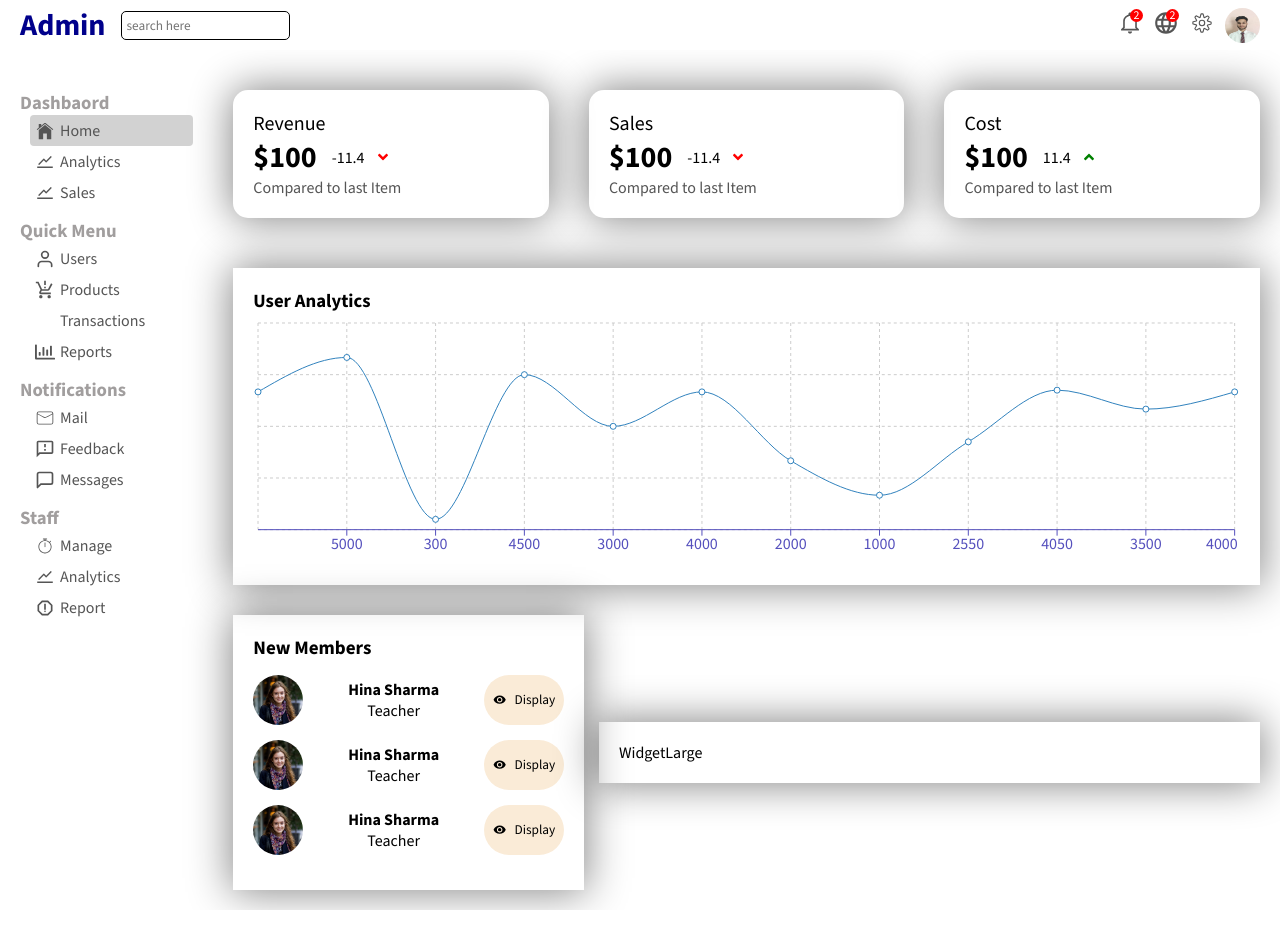
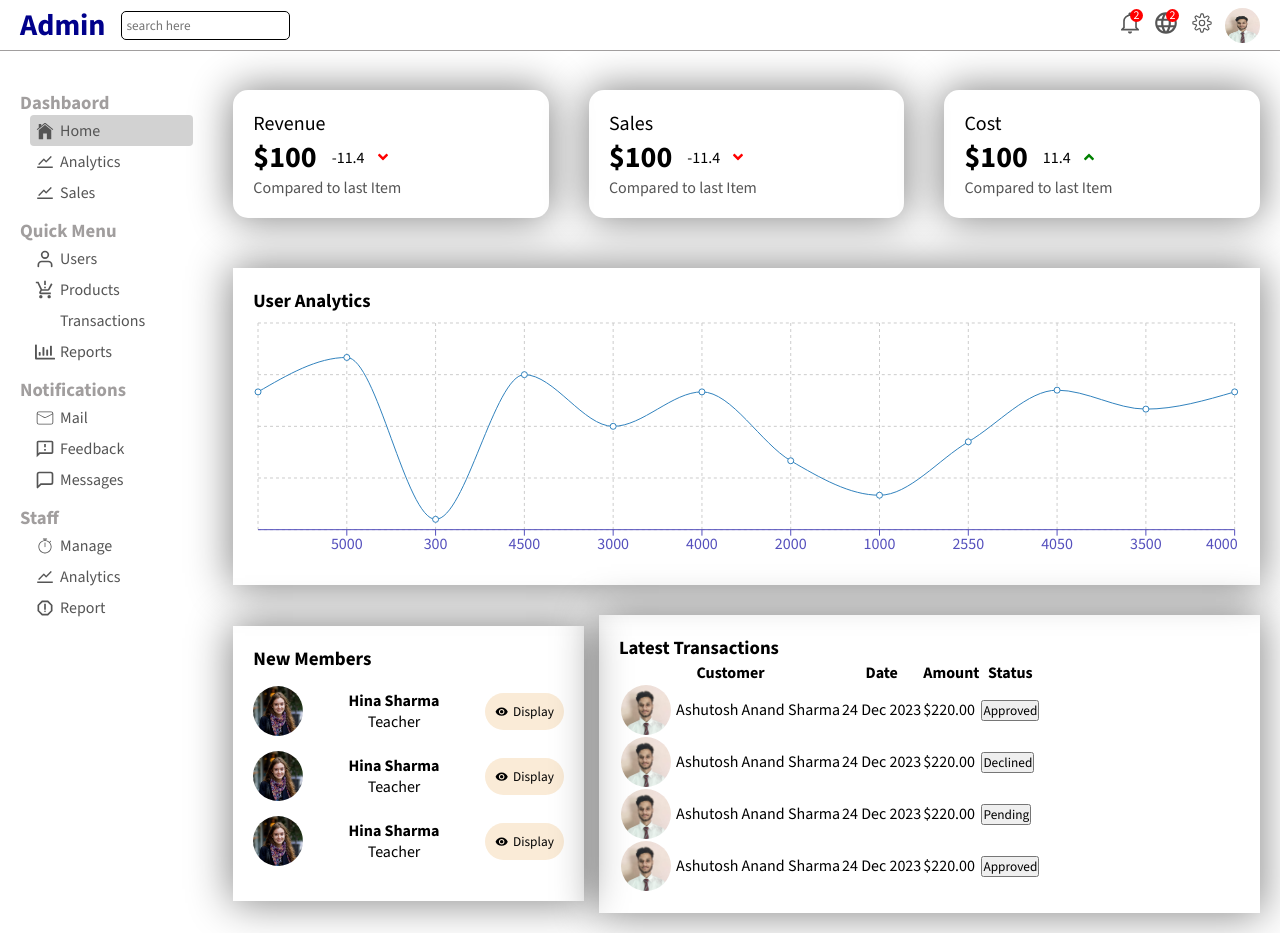
Before and after one commit to Ashutoshvashisht007/Admin-Portal, a React (Vite) app: page / in a window 1280 px wide. Before the commit the page ends 910 px from the top, so only its background shows below. Built offline with nearby package versions, Linux system fonts and the light colour scheme; some icons are missing.

Commit message:
Large widget 90% done

```diff
--- a/src/Components/Navbar/Navbar.css
+++ b/src/Components/Navbar/Navbar.css
@@ -73,3 +73,10 @@
     border-radius: 50%;
     cursor: pointer;
 }
+
+.line{
+    border: none;
+    height: 1px;
+    color: #a19e9e;
+    background: #a19e9e;
+}
--- a/src/Components/Navbar/Navbar.jsx
+++ b/src/Components/Navbar/Navbar.jsx
@@ -32,6 +32,7 @@ export const Navbar = () => {
                 <img src="assets/pic/passport_size.jpg" alt="Ashutosh" className='profile_pic' />
             </div>
         </div>
+        <hr className='line'/>
     </div>
   )
 }
--- a/src/Components/widgetLarge/WidgetLarge.jsx
+++ b/src/Components/widgetLarge/WidgetLarge.jsx
@@ -3,7 +3,68 @@ import "./widgetLarge.css"
 
 
 export const WidgetLarge = () => {
+
+  const Button = ({type}) => {
+      return <button className={"WidgetLargeButton" + type}>
+        {type}
+      </button>
+  }
+
   return (
-    <div className='widgetLarge'>WidgetLarge</div>
+    <div className='widgetLarge'>
+      <h3 className='widgetLargeTitle'>Latest Transactions</h3>
+      <table className="widgetLargeTable">
+        <tr className="widgetLargeRow">
+          <th className="widgetLargeHeading">
+            Customer
+          </th>
+          <th className="widgetLargeHeading">
+            Date
+          </th>
+          <th className="widgetLargeHeading">
+            Amount
+          </th>
+          <th className="widgetLargeHeading">
+            Status
+          </th>
+        </tr>
+        <tr className="widgetLargeRow">
+          <td className="widgetLargeTd">
+            <img src="assets/pic/passport_size.jpg" alt="Profile Pic" className="widgetLargeImage" />
+            <span className="widgetLargeName">Ashutosh Anand Sharma</span>
+          </td>
+          <td className="widgetLargeDate">24 Dec 2023</td>
+          <td className="widgetLargeAmount">$220.00</td>
+          <td className="widgetLargeStatus"><Button type="Approved"/></td>
+        </tr>
+        <tr className="widgetLargeRow">
+          <td className="widgetLargeTd">
+            <img src="assets/pic/passport_size.jpg" alt="Profile Pic" className="widgetLargeImage" />
+            <span className="widgetLargeName">Ashutosh Anand Sharma</span>
+          </td>
+          <td className="widgetLargeDate">24 Dec 2023</td>
+          <td className="widgetLargeAmount">$220.00</td>
+          <td className="widgetLargeStatus"><Button type="Declined"/></td>
+        </tr>
+        <tr className="widgetLargeRow">
+          <td className="widgetLargeTd">
+            <img src="assets/pic/passport_size.jpg" alt="Profile Pic" className="widgetLargeImage" />
+            <span className="widgetLargeName">Ashutosh Anand Sharma</span>
+          </td>
+          <td className="widgetLargeDate">24 Dec 2023</td>
+          <td className="widgetLargeAmount">$220.00</td>
+          <td className="widgetLargeStatus"><Button type="Pending"/></td>
+        </tr>
+        <tr className="widgetLargeRow">
+          <td className="widgetLargeTd">
+            <img src="assets/pic/passport_size.jpg" alt="Profile Pic" className="widgetLargeImage" />
+            <span className="widgetLargeName">Ashutosh Anand Sharma</span>
+          </td>
+          <td className="widgetLargeDate">24 Dec 2023</td>
+          <td className="widgetLargeAmount">$220.00</td>
+          <td className="widgetLargeStatus"><Button type="Approved"/></td>
+        </tr>
+      </table>
+    </div>
   )
 }
--- a/src/Components/widgetLarge/widgetLarge.css
+++ b/src/Components/widgetLarge/widgetLarge.css
@@ -6,3 +6,20 @@
     padding: 20px;
     margin-left: 15px;
 }
+
+.widgetLargeTd{
+    display: flex;
+    align-items: center;
+}
+
+.widgetLargeImage{
+    height: 50px;
+    width: 50px;
+    border-radius: 50%;
+    margin-right: 5px;
+    object-fit: cover;
+}
+
+.widgetLargeDate{
+    margin-left: 5px;
+}
--- a/src/Components/widgetSmall/WidgetSmall.jsx
+++ b/src/Components/widgetSmall/WidgetSmall.jsx
@@ -16,7 +16,7 @@ export const WidgetSmall = () => {
                     <span className="widgetSmallUsertitle">Teacher</span>
                 </div>
                 <button className="widgetSmallButton">
-                    <MdVisibility/>
+                    <MdVisibility className="widgetSmallIcon"/>
                     Display
                 </button>
             </li>
@@ -27,7 +27,7 @@ export const WidgetSmall = () => {
                     <span className="widgetSmallUsertitle">Teacher</span>
                 </div>
                 <button className="widgetSmallButton">
-                    <MdVisibility/>
+                    <MdVisibility className="widgetSmallIcon"/>
                     Display
                 </button>
             </li>
@@ -38,7 +38,7 @@ export const WidgetSmall = () => {
                     <span className="widgetSmallUsertitle">Teacher</span>
                 </div>
                 <button className="widgetSmallButton">
-                    <MdVisibility/>
+                    <MdVisibility className="widgetSmallIcon"/>
                     Display
                 </button>
             </li>
--- a/src/Components/widgetSmall/widgetSmall.css
+++ b/src/Components/widgetSmall/widgetSmall.css
@@ -49,10 +49,9 @@
 .widgetSmallButton{
     display: flex;
     align-items: center;
-    justify-content: space-evenly;
-    height: 50px;
-    width: 80px;
+    justify-content: space-ev enly;
     border-radius: 50px;
+    padding: 10px;
     border-style: none;
     background-color: antiquewhite;
     cursor: pointer;
@@ -61,3 +60,7 @@
 .widgetSmallButton:hover{
     background-color: azure;
 }
+
+.widgetSmallIcon{
+    margin-right: 5px;
+}
```
